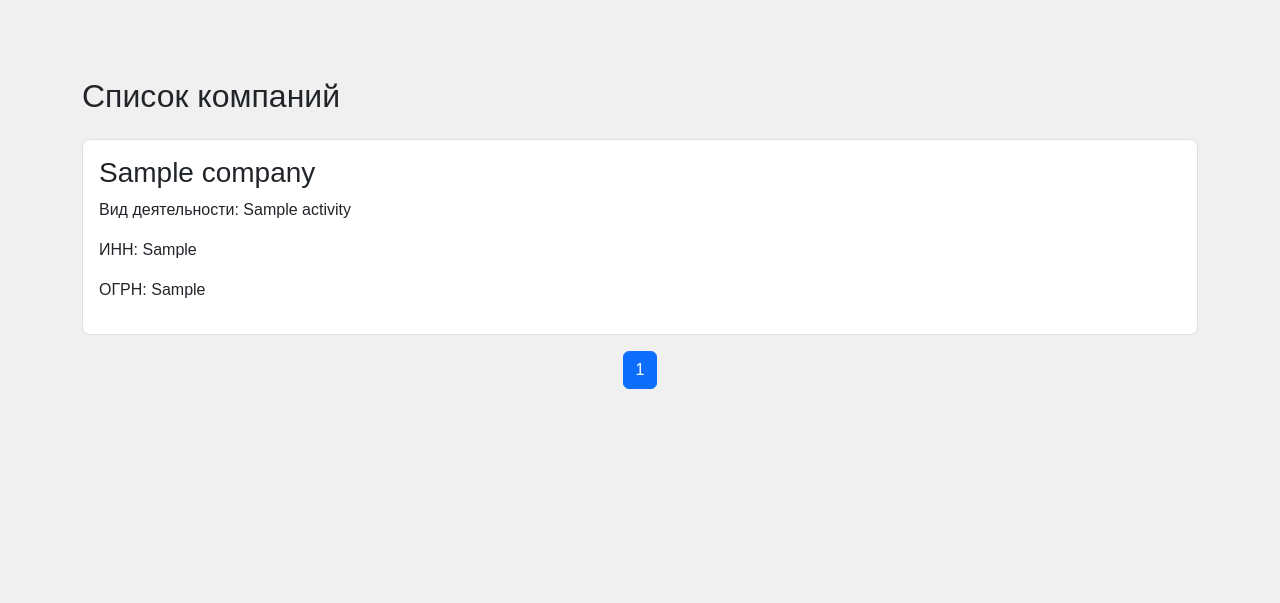
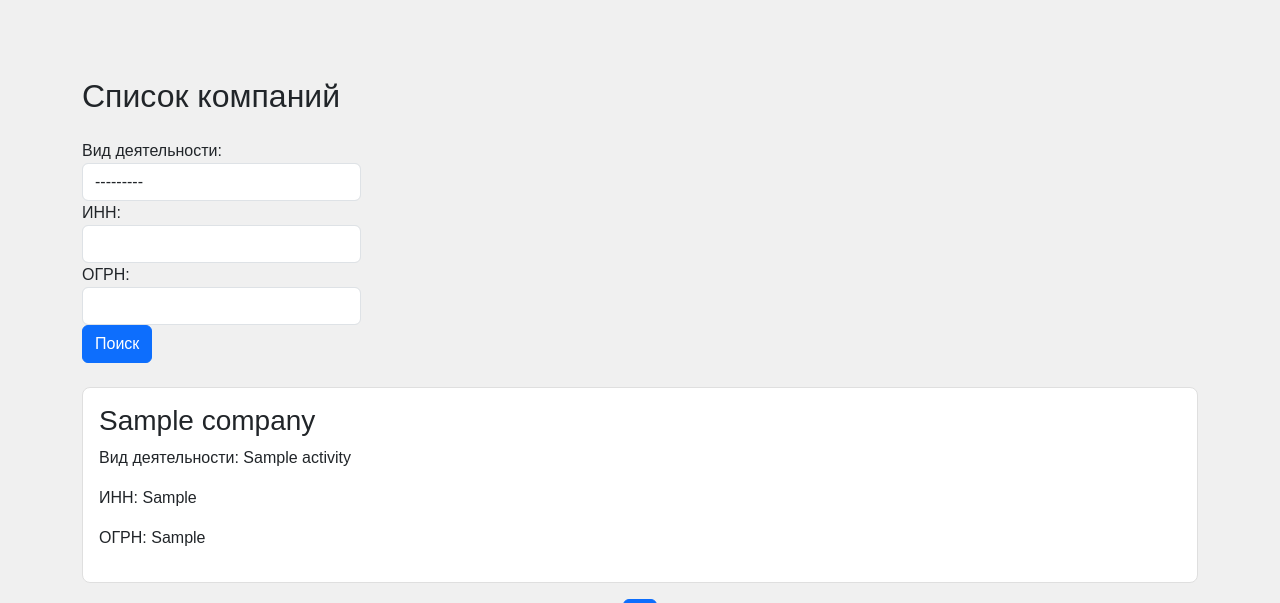
Before and after one commit to DISCONTMAS/wwsed2, a Django app: page /main/ in a window 1280 px wide. Shown: the part 71-674 px from the top of the page. Run offline with Django 4.2, Linux system fonts and the light colour scheme; a user stored in the database is signed in; tables that the repository leaves empty hold one stand-in row (values such as "Sample post"); some libraries are stand-ins or nearby versions.

Commit message:
Добавлен многокритериальный поиск

```diff
--- a/wwsed2/main/forms.py
+++ b/wwsed2/main/forms.py
@@ -1,6 +1,6 @@
 from django import forms
 from django.forms import ModelForm
-from .models import DataOfCompanies, Companies, Parametrs
+from .models import DataOfCompanies, Companies, Parametrs, TypeOfActivity
 
 
 class CompanyForm(ModelForm):
@@ -25,3 +25,24 @@ class DataOfCompaniesForm(ModelForm):
         # Добавляем класс 'form-control' ко всем полям
         for field in self.fields.values():
             field.widget.attrs.update({'class': 'form-control'})
+
+
+class CompanySearchForm(forms.Form):
+    type = forms.ModelChoiceField(
+        queryset=TypeOfActivity.objects.all(),
+        required=False,
+        widget=forms.Select(attrs={'class': 'form-control'}),
+        label='Вид деятельности'
+    )
+    inn = forms.CharField(
+        max_length=64,
+        required=False,
+        widget=forms.TextInput(attrs={'class': 'form-control'}),
+        label='ИНН'
+    )
+    ogrn = forms.CharField(
+        max_length=64,
+        required=False,
+        widget=forms.TextInput(attrs={'class': 'form-control'}),
+        label='ОГРН'
+    )
--- a/wwsed2/main/templates/main/companieslist.html
+++ b/wwsed2/main/templates/main/companieslist.html
@@ -4,6 +4,24 @@
 
 {% block content %}
 <h2 class="mb-4 mt-5">Список компаний</h2>
+
+<form method="GET" class="mb-4">
+    <div class="form-row">
+        <div class="form-group col-md-3">
+            {{ form.type.label_tag }}
+            {{ form.type }}
+        </div>
+        <div class="form-group col-md-3">
+            {{ form.inn.label_tag }}
+            {{ form.inn }}
+        </div>
+        <div class="form-group col-md-3">
+            {{ form.ogrn.label_tag }}
+            {{ form.ogrn }}
+        </div>
+    </div>
+    <button type="submit" class="btn btn-primary">Поиск</button>
+</form>
 
 <style>
     .company-card {
@@ -40,7 +58,6 @@
             </li>
         {% endif %}
 
-        {# Display page numbers #}
         {% for num in page_obj.paginator.page_range %}
             {% if page_obj.number == num %}
                 <li class="page-item active">
--- a/wwsed2/main/views.py
+++ b/wwsed2/main/views.py
@@ -5,7 +5,7 @@ from django.contrib.auth.decorators import login_required
 from .models import DataOfCompanies, CompanyFinancialStatements, Companies, Parametrs
 from django.core.paginator import Paginator
 from django.views import generic
-from .forms import DataOfCompaniesForm, CompanyForm
+from .forms import DataOfCompaniesForm, CompanyForm, CompanySearchForm
 from django.contrib.auth import authenticate, login, logout
 
 
@@ -65,11 +65,27 @@ class companySearch(LoginRequiredMixin, generic.ListView):
 def companieslist(request):
     datas = DataOfCompanies.objects.all().order_by('id')  # Упорядочивание данных
 
+    # Фильтрация данных на основе введенных критериев
+    if request.method == 'GET':
+        form = CompanySearchForm(request.GET)
+        if form.is_valid():
+            if form.cleaned_data['type']:
+                datas = datas.filter(type=form.cleaned_data['type'])
+            if form.cleaned_data['inn']:
+                datas = datas.filter(inn__icontains=form.cleaned_data['inn'])
+            if form.cleaned_data['ogrn']:
+                datas = datas.filter(ogrn__icontains=form.cleaned_data['ogrn'])
+    else:
+        form = CompanySearchForm()
+
     paginator = Paginator(datas, 50)  # 50 компаний на странице
     page_number = request.GET.get("page")
     page_obj = paginator.get_page(page_number)
 
-    context = {'page_obj': page_obj}
+    context = {
+        'page_obj': page_obj,
+        'form': form
+    }
     return render(request, 'main/companieslist.html', context)
 
 
```
